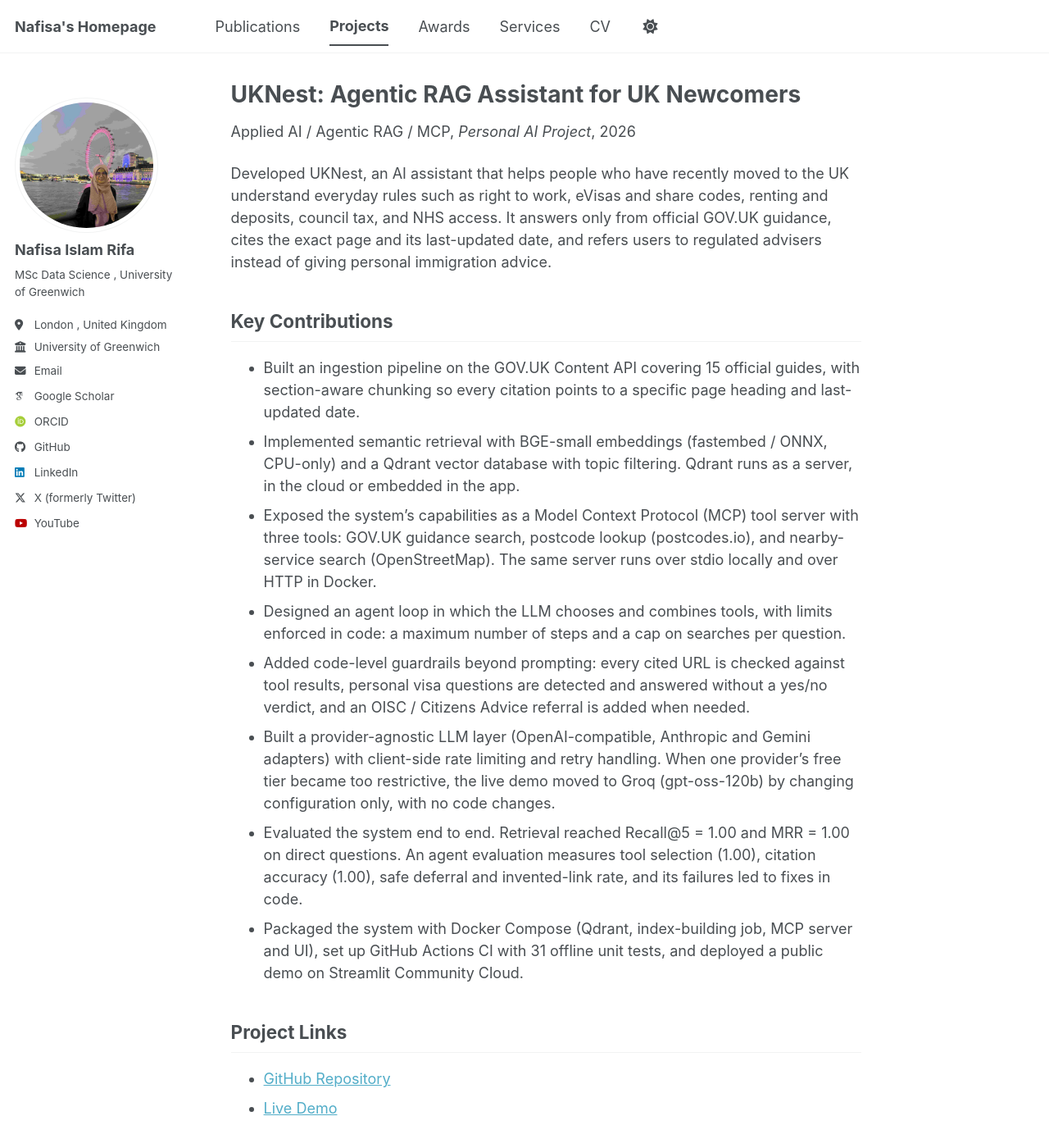
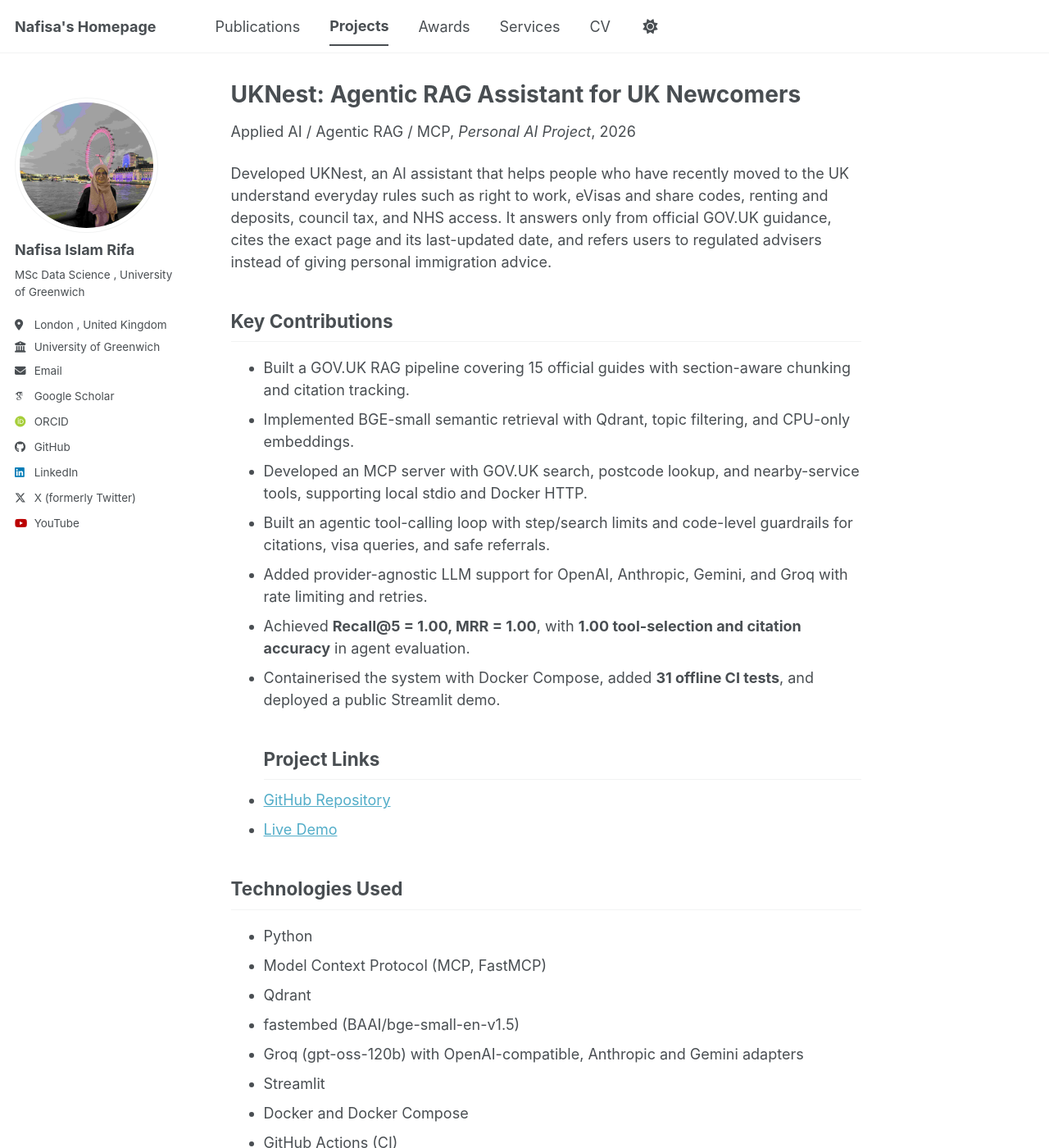
Before and after one commit to NafisaIslamRifa/NafisaIslamRifa.github.io, a Jekyll site: the page built from _teaching/2019-spring-teaching-5.md, in a window 1280 px wide and 1400 px high. Shown: the whole window at 82% size. Built offline with Jekyll 4.4.1, drawn with Linux system fonts in a browser that asks for light colours; some web fonts are replaced; a script bundle is joined from its source files by our own code; library files that are not in the unit come from our copies.

Commit message:
Revise project contributions and links for UKNest
Updated project details and key contributions for UKNest AI assistant, including enhancements to the GOV.UK RAG pipeline, semantic retrieval, and agent tool-calling loop.

```diff
--- a/_teaching/2019-spring-teaching-5.md
+++ b/_teaching/2019-spring-teaching-5.md
@@ -12,19 +12,17 @@ Developed UKNest, an AI assistant that helps people who have recently moved to t
 
 ## Key Contributions
 
-- Built an ingestion pipeline on the GOV.UK Content API covering 15 official guides, with section-aware chunking so every citation points to a specific page heading and last-updated date.
-- Implemented semantic retrieval with BGE-small embeddings (fastembed / ONNX, CPU-only) and a Qdrant vector database with topic filtering. Qdrant runs as a server, in the cloud or embedded in the app.
-- Exposed the system's capabilities as a Model Context Protocol (MCP) tool server with three tools: GOV.UK guidance search, postcode lookup (postcodes.io), and nearby-service search (OpenStreetMap). The same server runs over stdio locally and over HTTP in Docker.
-- Designed an agent loop in which the LLM chooses and combines tools, with limits enforced in code: a maximum number of steps and a cap on searches per question.
-- Added code-level guardrails beyond prompting: every cited URL is checked against tool results, personal visa questions are detected and answered without a yes/no verdict, and an OISC / Citizens Advice referral is added when needed.
-- Built a provider-agnostic LLM layer (OpenAI-compatible, Anthropic and Gemini adapters) with client-side rate limiting and retry handling. When one provider's free tier became too restrictive, the live demo moved to Groq (gpt-oss-120b) by changing configuration only, with no code changes.
-- Evaluated the system end to end. Retrieval reached Recall@5 = 1.00 and MRR = 1.00 on direct questions. An agent evaluation measures tool selection (1.00), citation accuracy (1.00), safe deferral and invented-link rate, and its failures led to fixes in code.
-- Packaged the system with Docker Compose (Qdrant, index-building job, MCP server and UI), set up GitHub Actions CI with 31 offline unit tests, and deployed a public demo on Streamlit Community Cloud.
-
+- Built a GOV.UK RAG pipeline covering 15 official guides with section-aware chunking and citation tracking.
+- Implemented BGE-small semantic retrieval with Qdrant, topic filtering, and CPU-only embeddings.
+- Developed an MCP server with GOV.UK search, postcode lookup, and nearby-service tools, supporting local stdio and Docker HTTP.
+- Built an agentic tool-calling loop with step/search limits and code-level guardrails for citations, visa queries, and safe referrals.
+- Added provider-agnostic LLM support for OpenAI, Anthropic, Gemini, and Groq with rate limiting and retries.
+- Achieved **Recall@5 = 1.00, MRR = 1.00**, with **1.00 tool-selection and citation accuracy** in agent evaluation.
+- Containerised the system with Docker Compose, added **31 offline CI tests**, and deployed a public Streamlit demo.
 ## Project Links
 
 - [GitHub Repository](https://github.com/NafisaIslamRifa/uk-newcomer-assistant)
-- [Live Demo](https://YOUR-APP.streamlit.app)
+- [Live Demo](https://uk-newcomer-assistant-uknest-ai.streamlit.app/)
 
 ## Technologies Used
 
```
